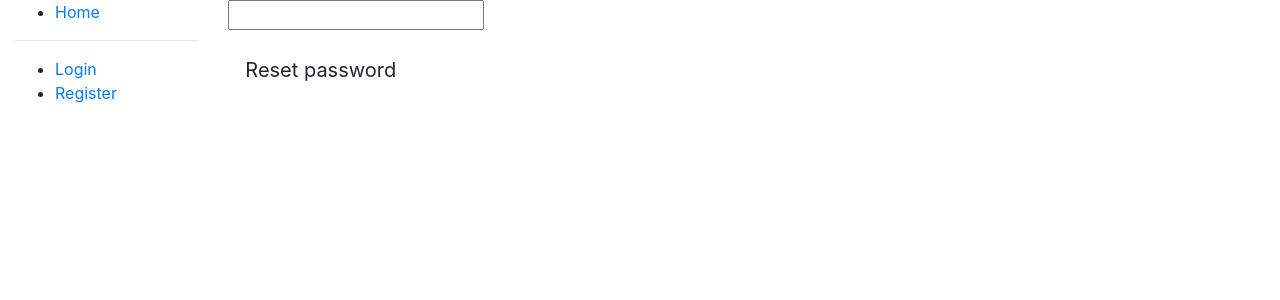
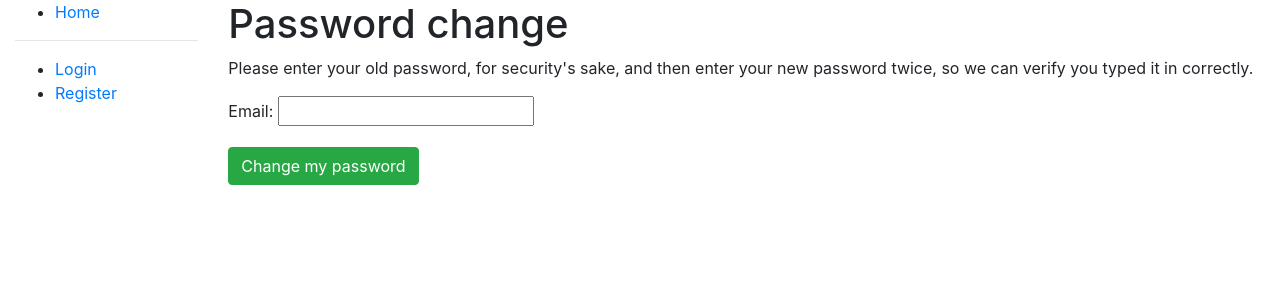
Before and after one commit to miabl/container-website, a Django app: page /accounts/password_reset/ in a window 1280 px wide. Shown: the top 300 px of the page. Run offline with Django 4.2, Linux system fonts and the light colour scheme; some libraries are stand-ins or nearby versions.

Commit message:
update password_reset_form.html form

```diff
--- a/students/templates/registration/password_reset_form.html
+++ b/students/templates/registration/password_reset_form.html
@@ -1,12 +1,16 @@
 {% extends "base_generic.html" %}
 
 {% block content %}
-  <form action="" method="post">
-  {% csrf_token %}
-  {% if form.email.errors %}
-    {{ form.email.errors }}
-  {% endif %}
-      <p>{{ form.email }}</p>
-    <input type="submit" class="btn btn-default btn-lg" value="Reset password">
-  </form>
-{% endblock %}
+    {% load crispy_forms_tags %}
+
+    <h1>Password change</h1>
+    <p>Please enter your old password, for security's sake, and then enter
+        your new password twice, so we can verify you typed it in correctly.</p>
+
+    <form method="POST">
+        {% csrf_token %}
+        {{ form.as_p }}
+        <input class="btn btn-success" type="submit"
+               value="Change my password">
+    </form>
+{% endblock content %}
```
